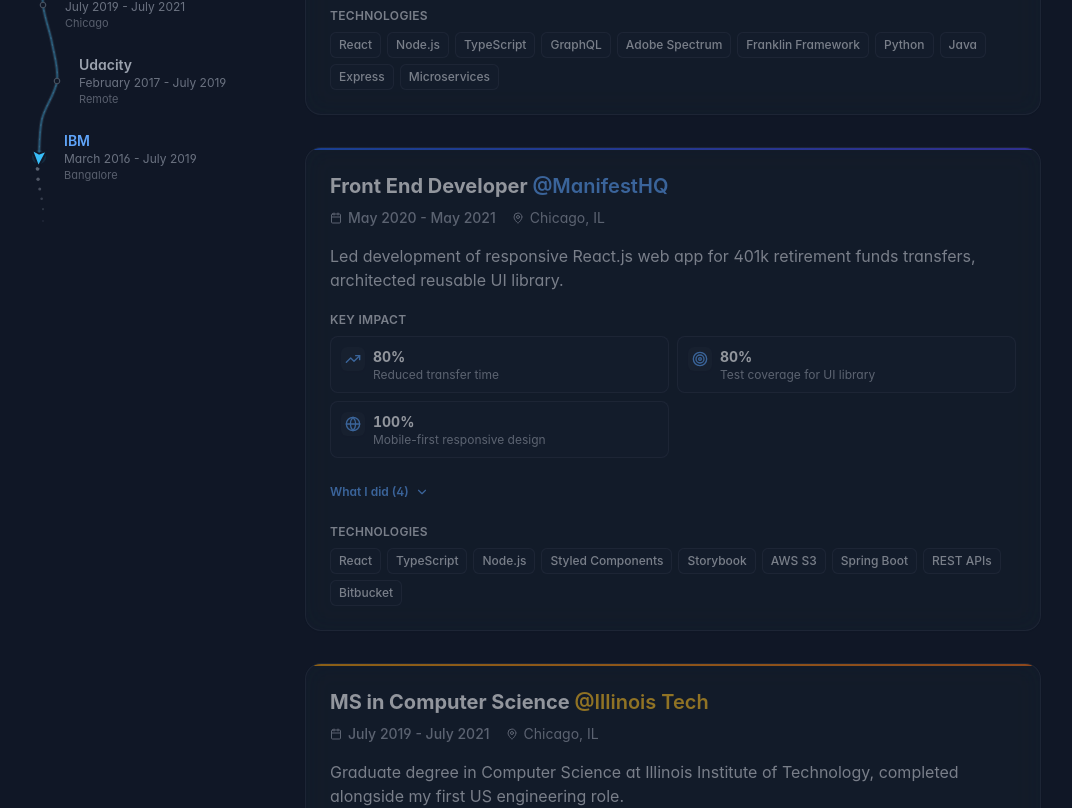
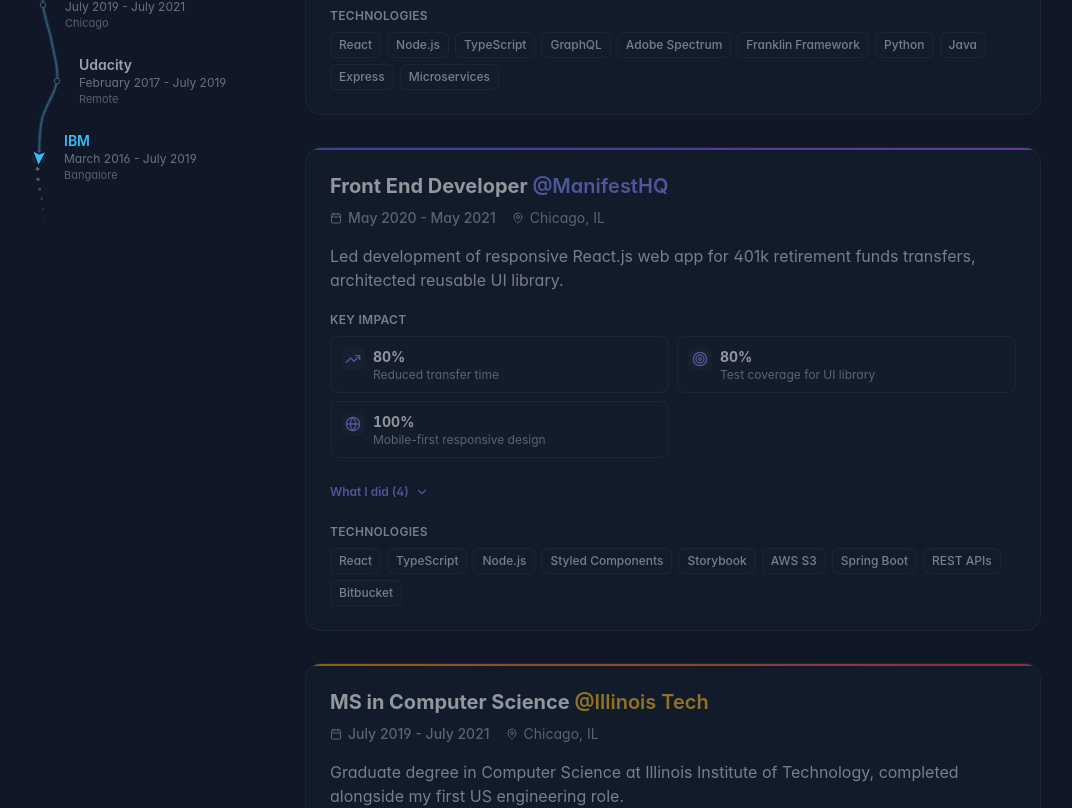
Before and after one commit to arsaikia/portfolio_v2.0, a React (Vite) app: page / in a window 1280 px wide. Shown: the part 1600-2408 px from the top of the page, without its empty margins (111-1183 px from the left). Built offline with nearby package versions, Linux system fonts and the light colour scheme; a web font is replaced by a local one.

Commit message:
refactor(timeline): one palette per company, recentre ink bloom

```diff
--- a/src/components/Timeline.tsx
+++ b/src/components/Timeline.tsx
@@ -47,29 +47,59 @@
 /*  its own map — fully-spelled classes so Tailwind can extract them.          */
 /* -------------------------------------------------------------------------- */
 
-const railGradients: Record<string, string> = {
-  adobe: 'from-red-500 to-orange-500',
-  manifesthq: 'from-indigo-500 to-purple-500',
-  iit: 'from-amber-500 to-rose-500',
-  udacity: 'from-green-500 to-cyan-500',
-  ibm: 'from-blue-700 to-sky-400',
+type RailAccent = {
+  /** Gradient shared by the year odometer, the card top-bar and logo fallbacks. */
+  gradient: string
+  /** Endpoint hexes of `gradient` — the odometer paints a slice per digit. */
+  stops: [string, string]
+  /** Road trail / marker colour: the gradient's dominant end. */
+  hex: string
+  text: string
+  dot: string
+  soft: string
 }
 
-const railHexes: Record<string, string> = {
-  adobe: '#f97316',
-  manifesthq: '#8b5cf6',
-  iit: '#f43f5e',
-  udacity: '#10b981',
-  ibm: '#38bdf8',
-}
-
-/** Odometer digits paint their own slice of one continuous gradient. */
-const railGradientStops: Record<string, [string, string]> = {
-  adobe: ['#ef4444', '#f97316'],
-  manifesthq: ['#6366f1', '#a855f7'],
-  iit: ['#f59e0b', '#f43f5e'],
-  udacity: ['#22c55e', '#06b6d4'],
-  ibm: ['#1d4ed8', '#38bdf8'],
+const railAccents: Record<string, RailAccent> = {
+  adobe: {
+    gradient: 'from-red-500 to-orange-500',
+    stops: ['#ef4444', '#f97316'],
+    hex: '#f97316',
+    text: 'text-red-600 dark:text-red-400',
+    dot: 'bg-red-500',
+    soft: 'bg-red-50 dark:bg-red-950/40',
+  },
+  manifesthq: {
+    gradient: 'from-indigo-500 to-purple-500',
+    stops: ['#6366f1', '#a855f7'],
+    hex: '#8b5cf6',
+    text: 'text-indigo-600 dark:text-indigo-400',
+    dot: 'bg-indigo-500',
+    soft: 'bg-indigo-50 dark:bg-indigo-950/40',
+  },
+  iit: {
+    gradient: 'from-amber-500 to-rose-500',
+    stops: ['#f59e0b', '#f43f5e'],
+    hex: '#f43f5e',
+    text: 'text-amber-600 dark:text-amber-400',
+    dot: 'bg-amber-500',
+    soft: 'bg-amber-50 dark:bg-amber-950/40',
+  },
+  udacity: {
+    gradient: 'from-green-500 to-cyan-500',
+    stops: ['#22c55e', '#06b6d4'],
+    hex: '#10b981',
+    text: 'text-green-600 dark:text-green-400',
+    dot: 'bg-green-500',
+    soft: 'bg-green-50 dark:bg-green-950/40',
+  },
+  ibm: {
+    gradient: 'from-blue-700 to-sky-400',
+    stops: ['#1d4ed8', '#38bdf8'],
+    hex: '#38bdf8',
+    text: 'text-blue-700 dark:text-sky-400',
+    dot: 'bg-blue-600',
+    soft: 'bg-blue-50 dark:bg-blue-950/40',
+  },
 }
 
 const MONTHS = [
@@ -165,6 +195,18 @@
 
 type AccentKey = keyof typeof accentStyles
 const getAccent = (accent: string) => accentStyles[accent as AccentKey] ?? accentStyles.blue
+
+/**
+ * Per-company palette. Accents in the data are shared (ManifestHQ and IBM are
+ * both "blue"), so entries get their own identity here and every surface —
+ * rail year, road trail, card top-bar, card body text — reads from it.
+ */
+const railAccent = (item: Pick<ExperienceEntry, 'id' | 'accent'>): RailAccent => {
+  const rail = railAccents[item.id]
+  if (rail) return rail
+  const base = getAccent(item.accent)
+  return { ...base, stops: [base.hex, base.hex] }
+}
 
 /* -------------------------------------------------------------------------- */
 /*  Motion primitives                                                          */
@@ -459,7 +501,7 @@
   const railRef = useRef<HTMLDivElement>(null)
   const [top, setTop] = useState(STICKY_OFFSET)
   const activeItem = items[activeIndex]
-  const bloomHex = railHexes[activeItem?.id ?? ''] ?? getAccent(activeItem?.accent ?? 'blue').hex
+  const bloomHex = activeItem ? railAccent(activeItem).hex : '#3b82f6'
 
   /* Keep the rail vertically centred in the space below the sticky bars */
   useEffect(() => {
@@ -490,9 +532,9 @@
           <span
             key={`bloom-${activeIndex}`}
             aria-hidden="true"
-            className="pointer-events-none absolute -z-10 -inset-x-6 -top-6 h-40 animate-ink-bloom"
+            className="pointer-events-none absolute -z-10 -inset-x-8 top-10 h-44 animate-ink-bloom"
             style={{
-              background: `radial-gradient(38% 60% at 22% 40%, ${bloomHex}, transparent 70%)`,
+              background: `radial-gradient(44% 62% at 38% 44%, ${bloomHex}, transparent 70%)`,
             }}
           />
         )}
@@ -504,8 +546,8 @@
           reduced={reduced}
           className="mb-4"
           render={(item, index) => {
-            const accent = getAccent(item.accent)
-            const gradient = railGradients[item.id] ?? accent.gradient
+            const accent = railAccent(item)
+            const gradient = accent.gradient
 
             return (
               <div className="flex items-center gap-3">
@@ -557,7 +599,7 @@
         <div className="text-6xl font-black leading-none tracking-tight mb-3">
           <YearOdometer
             year={activeItem?.year ?? ''}
-            stops={railGradientStops[activeItem?.id ?? ''] ?? ['#2563eb', '#4f46e5']}
+            stops={activeItem ? railAccent(activeItem).stops : ['#2563eb', '#4f46e5']}
             reduced={reduced}
           />
         </div>
@@ -702,7 +744,7 @@
 
 /** Accent used by the road for an entry — matches the rail year gradient so
  *  ManifestHQ and IBM don't collapse onto the same blue. */
-const entryHex = (item: ExperienceEntry) => railHexes[item.id] ?? getAccent(item.accent).hex
+const entryHex = (item: ExperienceEntry) => railAccent(item).hex
 
 const mixHex = (a: string, b: string, t: number) => {
   const to = (h: string) => [1, 3, 5].map((i) => parseInt(h.slice(i, i + 2), 16))
@@ -978,7 +1020,7 @@
 
       <ul className="relative list-none">
         {items.map((item, index) => {
-          const accent = getAccent(item.accent)
+          const accent = railAccent(item)
           const isActive = index === activeIndex
           return (
             <li key={item.id} style={{ height: STOP_GAP }} className="flex items-center">
@@ -1045,7 +1087,7 @@
   registerRef,
 }: ExperienceCardProps) => {
   const dimmed = !isMobile && !isActive
-  const accent = getAccent(item.accent)
+  const accent = railAccent(item)
   const [open, setOpen] = useState(false)
   const panelId = `experience-${item.id}-responsibilities`
   const headingId = `experience-${item.id}-heading`
```
